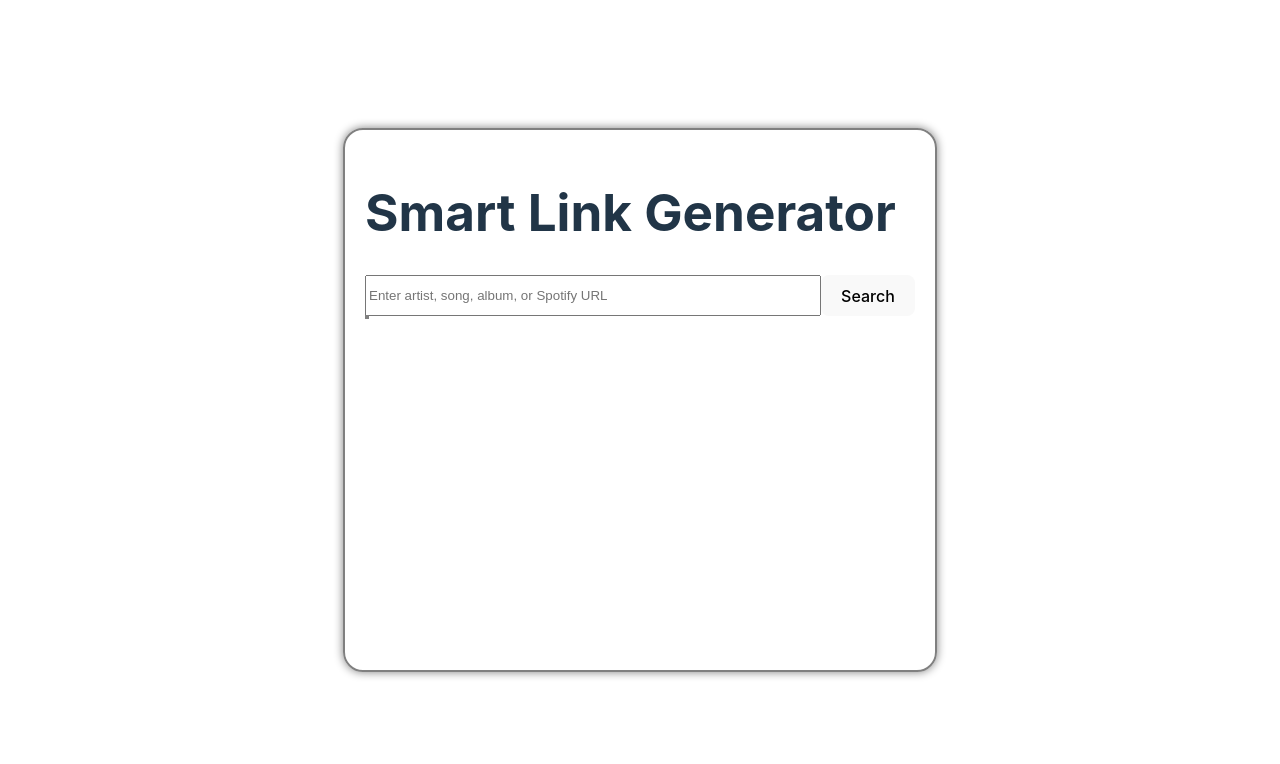
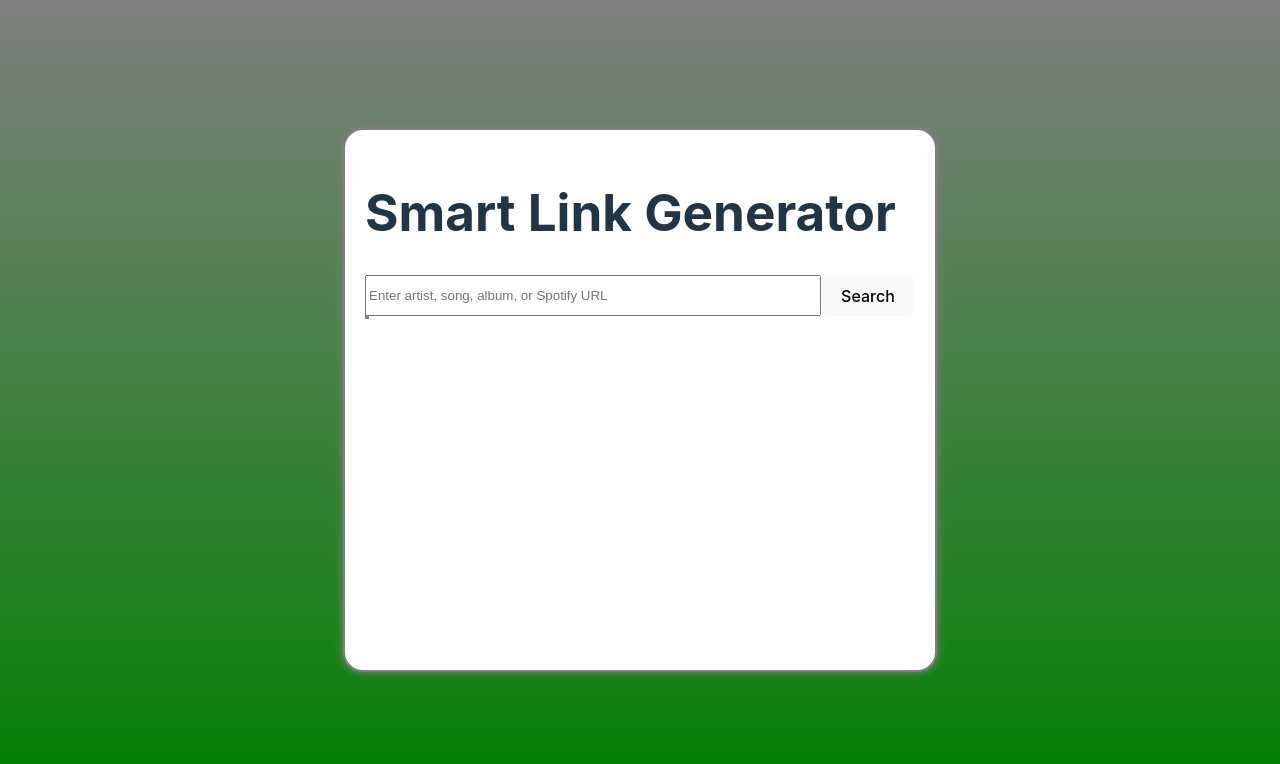
Before and after one commit to ashraful-commits/smart-link, a React (Vite) app: page / in a window 1280 px wide. Shown: the top 764 px of the page. Built offline with nearby package versions, Linux system fonts and the light colour scheme.

Commit message:
smart link

```diff
--- a/src/App.jsx
+++ b/src/App.jsx
@@ -5,6 +5,7 @@ function App() {
   const [smartLink, setSmartLink] = useState('');
   const [searchResults, setSearchResults] = useState([]);
   const [showSearchResults, setShowSearchResults] = useState(false);
+  const [showLink, setShowLink] = useState(false);
   const clientId = "d7674ea1f7094ec3a86bf71ac0ada810";
   const clientSecret = "1c6afec48a294eee93cd25b1f097570e";
 
@@ -21,7 +22,7 @@ function App() {
     });
 
     const data = await response.json();
-
+    setShowLink(true)
     return data.access_token;
   };
 
@@ -70,16 +71,28 @@ function App() {
     const { value } = e.target;
     setSearchQuery(value);
     if (value.trim() !== '') {
-      await handleSearch(value);
-      setShowSearchResults(true); // Show search results when typing
+      const accessToken = await getToken(); // Get access token
+      // Perform a search on Spotify
+      const response = await fetch(`https://api.spotify.com/v1/search?q=${value}&type=track`, {
+        headers: {
+          Authorization: `Bearer ${accessToken}`,
+        },
+      });
+      const data = await response.json();
+
+      // Extract the Spotify link for the first track
+      if (data.tracks.items.length > 0) {
+        setSearchResults(data.tracks.items); // Update search results state
+        setShowSearchResults(true); // Show search results when typing
+      }
     } else {
       setShowSearchResults(false); // Hide search results when input is empty
     }
   };
 
   return (
-    <div style={{ display: "flex", justifyContent: "center", alignItems: "center", width: "100vw", height: "100vh" }}>
-      <div style={{width:"550px",height:"500px",position:"relative",border:"2px solid gray ",padding:"20px",borderRadius:"20px",boxShadow:"0 0 10px gray"}}>
+    <div style={{ display: "flex", justifyContent: "center", alignItems: "center", width: "100vw", height: "100vh",backgroundImage:"linear-gradient(to top, green, gray)" }}>
+      <div style={{width:"550px",backgroundColor:"white",height:"500px",position:"relative",border:"2px solid gray ",padding:"20px",borderRadius:"20px",boxShadow:"0 0 10px gray"}}>
         <h1>Smart Link Generator</h1>
         <div style={{width:"100%",display:"flex",justifyContent:"center"}}>
         <input
@@ -105,7 +118,7 @@ function App() {
         )}
         </div>
 
-        {smartLink && (
+        {smartLink &&showLink && (
           <div>
             <p>Generated Smart Link:</p>
             <div style={{display:"flex",alignItems:"center",gap:"10px"}}>
```
